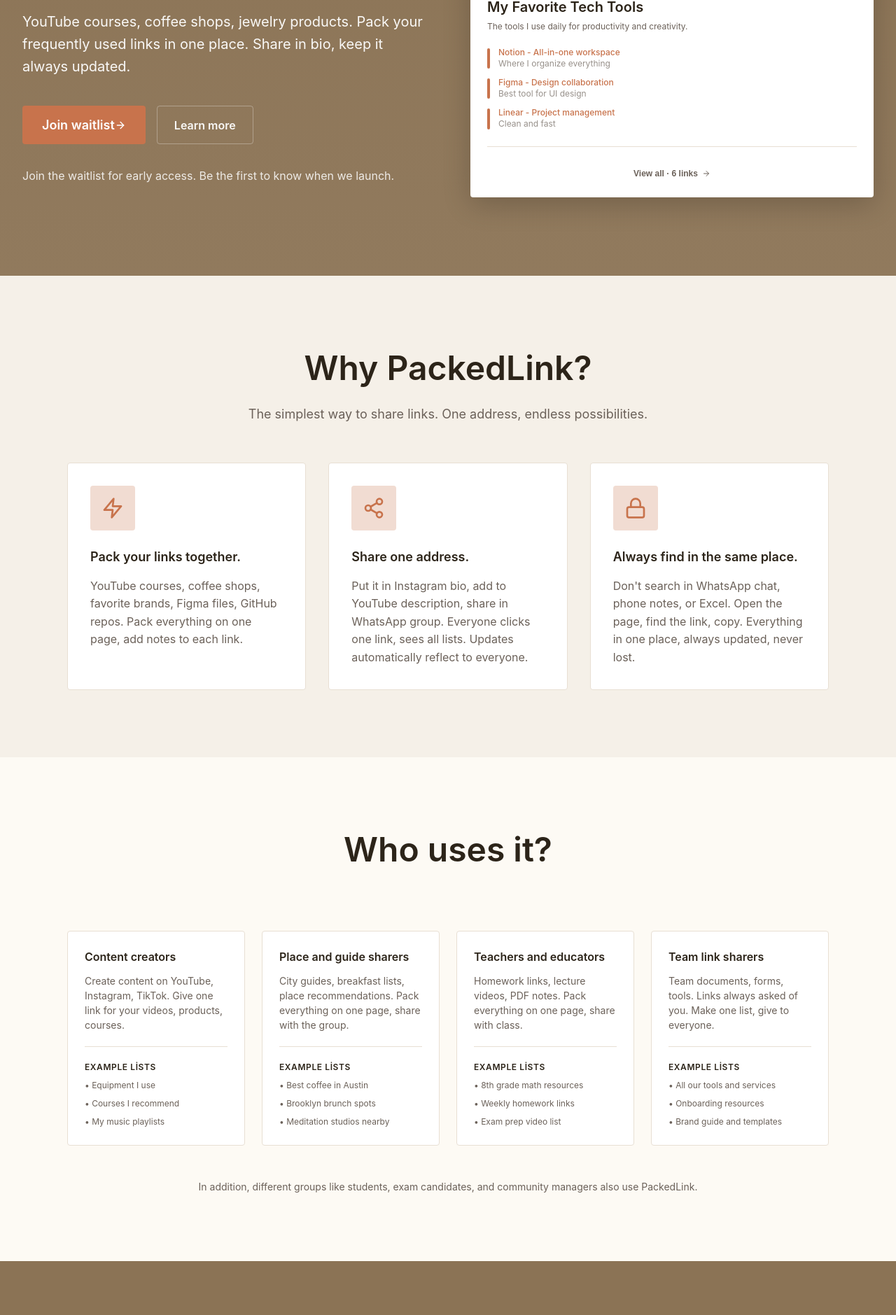
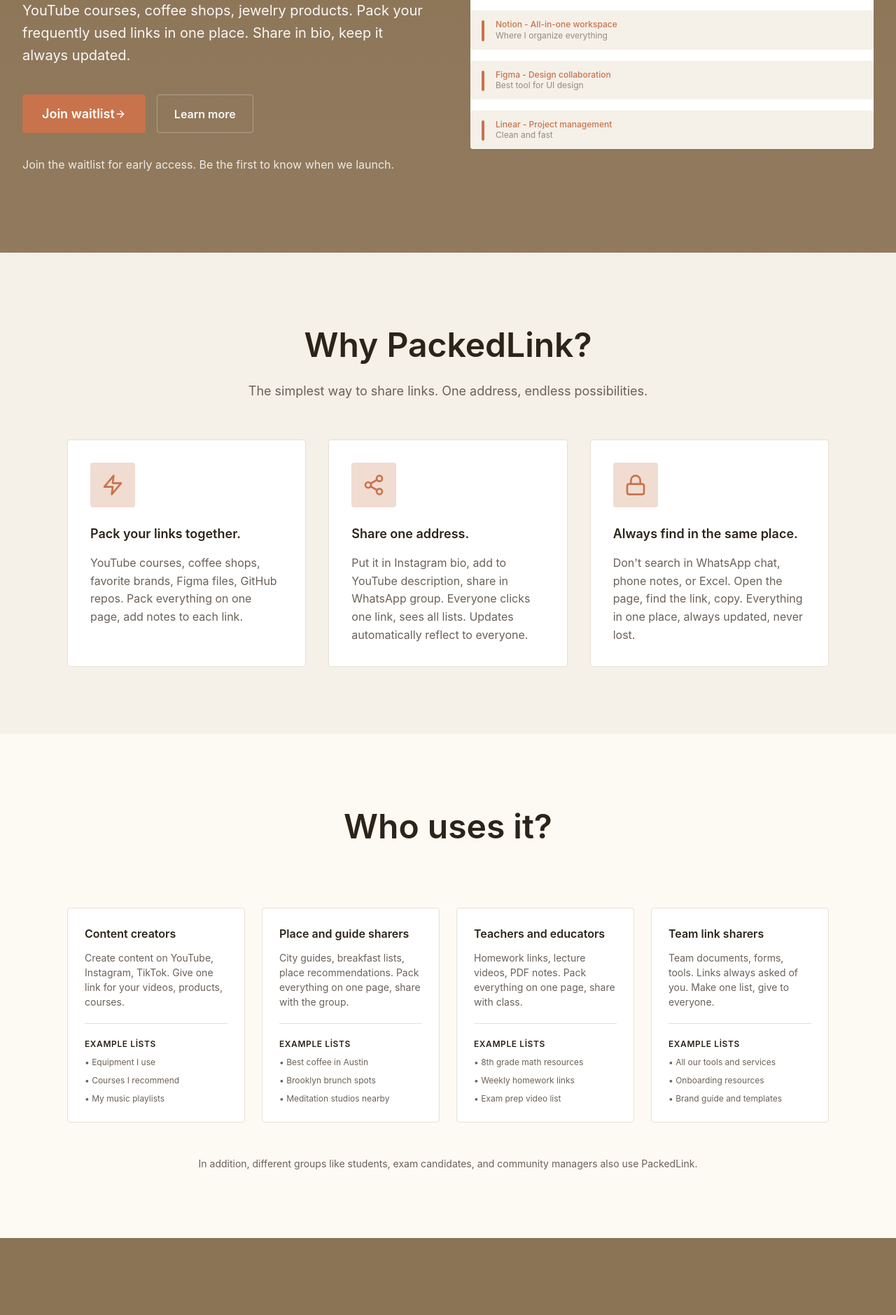
Before and after one commit to miratcan/packedlink.com, a Next.js app in the folder src/frontend/: page / in a window 1280 px wide. Shown: the part 294-2173 px from the top of the page at 70% size. Built offline with nearby package versions, Linux system fonts and the light colour scheme.

Commit message:
Refine hero example spacing

```diff
--- a/src/frontend/app/page.module.css
+++ b/src/frontend/app/page.module.css
@@ -206,9 +206,9 @@
 }
 
 .heroExampleCard {
-  background: white;
+  background: var(--color-surface);
   border-radius: var(--radius);
-  box-shadow: 0 10px 40px rgba(0, 0, 0, 0.2);
+  box-shadow: var(--shadow-sm);
   overflow: hidden;
   transition: transform 0.3s;
 }
@@ -223,7 +223,7 @@
 }
 
 .exampleCardBody {
-  padding: 1.5rem;
+  padding: var(--spacing-lg);
 }
 
 .exampleProfile {
@@ -277,12 +277,15 @@
 .exampleLinks {
   display: flex;
   flex-direction: column;
-  gap: 0.75rem;
+  gap: var(--spacing-sm);
 }
 
 .exampleLink {
   display: flex;
-  gap: 0.75rem;
+  gap: var(--spacing-sm);
+  padding: var(--spacing-xs) var(--spacing-sm);
+  border-radius: var(--radius);
+  background: var(--color-cream);
 }
 
 .exampleLinkBar {
--- a/src/frontend/app/page.tsx
+++ b/src/frontend/app/page.tsx
@@ -6,18 +6,25 @@ import styles from './page.module.css'
 export default function HomePage() {
   return (
     <div className={styles.homepage}>
-      {/* Header */}
       <Header />
 
-      {/* Hero Section */}
+      <Hero />
+      <ValueProps />
+      <UseCases />
+      <Trust />
+      <WaitlistSection />
+      <Footer />
+    </div>
+  )
+}
+
+function Hero() {
+  return (
     <section className={styles.heroSection}>
       <div className={styles.heroContainer}>
         <div className={styles.heroGrid}>
-            {/* Left side: Content */}
           <div className={styles.heroContent}>
-              <h1 className={styles.heroTitle}>
-                Pack your links. Share anywhere.
-              </h1>
+            <h1 className={styles.heroTitle}>Pack your links. Share anywhere.</h1>
 
             <p className={styles.heroSubtitle}>
               YouTube courses, coffee shops, jewelry products. Pack your frequently used links in one place. Share in bio, keep it always updated.
@@ -41,11 +48,8 @@ export default function HomePage() {
             </p>
           </div>
 
-            {/* Right side: Example Card */}
           <div className={styles.heroExampleWrapper}>
             <div className={styles.heroExampleCard}>
-                <div className={styles.exampleCardHeader}></div>
-                <div className={styles.exampleCardBody}>
               <div className={styles.exampleProfile}>
                 <div className={styles.exampleAvatar}>
                   <span className={styles.exampleAvatarText}>S</span>
@@ -56,9 +60,7 @@ export default function HomePage() {
                 </div>
               </div>
 
-                  <h3 className={styles.exampleCardTitle}>
-                    My Favorite Tech Tools
-                  </h3>
+              <h3 className={styles.exampleCardTitle}>My Favorite Tech Tools</h3>
               <p className={styles.exampleCardDesc}>
                 The tools I use daily for productivity and creativity.
               </p>
@@ -86,56 +88,41 @@ export default function HomePage() {
                   </div>
                 </div>
               </div>
-
-                  <div className={styles.exampleCardFooter}>
-                    <button className={styles.exampleViewAll}>
-                      View all · 6 links
-                      <svg width="12" height="12" viewBox="0 0 24 24" fill="none" stroke="currentColor" strokeWidth="2" strokeLinecap="round" strokeLinejoin="round">
-                        <line x1="5" y1="12" x2="19" y2="12"></line>
-                        <polyline points="12 5 19 12 12 19"></polyline>
-                      </svg>
-                    </button>
-                  </div>
-                </div>
             </div>
           </div>
         </div>
       </div>
 
-        {/* Decorative elements */}
       <div className={styles.heroBlob1}></div>
       <div className={styles.heroBlob2}></div>
     </section>
+  );
+}
 
-      {/* Value Proposition Section - "Why PackedLink?" */}
+function ValueProps() {
+  return (
     <section id="why" className={styles.valueSection}>
       <div className={styles.valueContainer}>
         <div className={styles.valueSectionHeader}>
-            <h2 className={styles.valueSectionTitle}>
-              Why PackedLink?
-            </h2>
+          <h2 className={styles.valueSectionTitle}>Why PackedLink?</h2>
           <p className={styles.valueSectionSubtitle}>
             The simplest way to share links. One address, endless possibilities.
           </p>
         </div>
 
         <div className={styles.valueGrid}>
-            {/* Feature 1 */}
           <div className={styles.featureCard}>
             <div className={styles.featureIconWrapper}>
               <svg className={styles.featureIcon} viewBox="0 0 24 24" fill="none" stroke="currentColor" strokeWidth="2" strokeLinecap="round" strokeLinejoin="round">
                 <polygon points="13 2 3 14 12 14 11 22 21 10 12 10 13 2"></polygon>
               </svg>
             </div>
-              <h3 className={styles.featureTitle}>
-                Pack your links together.
-              </h3>
+            <h3 className={styles.featureTitle}>Pack your links together.</h3>
             <p className={styles.featureDescription}>
               YouTube courses, coffee shops, favorite brands, Figma files, GitHub repos. Pack everything on one page, add notes to each link.
             </p>
           </div>
 
-            {/* Feature 2 */}
           <div className={styles.featureCard}>
             <div className={styles.featureIconWrapper}>
               <svg className={styles.featureIcon} viewBox="0 0 24 24" fill="none" stroke="currentColor" strokeWidth="2" strokeLinecap="round" strokeLinejoin="round">
@@ -146,15 +133,12 @@ export default function HomePage() {
                 <line x1="15.41" y1="6.51" x2="8.59" y2="10.49"></line>
               </svg>
             </div>
-              <h3 className={styles.featureTitle}>
-                Share one address.
-              </h3>
+            <h3 className={styles.featureTitle}>Share one address.</h3>
             <p className={styles.featureDescription}>
               Put it in Instagram bio, add to YouTube description, share in WhatsApp group. Everyone clicks one link, sees all lists. Updates automatically reflect to everyone.
             </p>
           </div>
 
-            {/* Feature 3 */}
           <div className={styles.featureCard}>
             <div className={styles.featureIconWrapper}>
               <svg className={styles.featureIcon} viewBox="0 0 24 24" fill="none" stroke="currentColor" strokeWidth="2" strokeLinecap="round" strokeLinejoin="round">
@@ -162,9 +146,7 @@ export default function HomePage() {
                 <path d="M7 11V7a5 5 0 0 1 10 0v4"></path>
               </svg>
             </div>
-              <h3 className={styles.featureTitle}>
-                Always find in the same place.
-              </h3>
+            <h3 className={styles.featureTitle}>Always find in the same place.</h3>
             <p className={styles.featureDescription}>
               Don't search in WhatsApp chat, phone notes, or Excel. Open the page, find the link, copy. Everything in one place, always updated, never lost.
             </p>
@@ -172,88 +154,57 @@ export default function HomePage() {
         </div>
       </div>
     </section>
+  );
+}
 
-      {/* Use Cases Section - "Who uses it?" */}
+function UseCases() {
+  return (
     <section id="who" className={styles.useCasesSection}>
       <div className={styles.useCasesContainer}>
         <div className={styles.useCasesSectionHeader}>
-            <h2 className={styles.useCasesSectionTitle}>
-              Who uses it?
-            </h2>
+          <h2 className={styles.useCasesSectionTitle}>Who uses it?</h2>
         </div>
 
         <div className={styles.useCasesGrid}>
-            {/* Case 1 - Content creators */}
-            <div className={styles.useCaseCard}>
-              <h3 className={styles.useCaseTitle}>
-                Content creators
-              </h3>
-              <p className={styles.useCaseDescription}>
-                Create content on YouTube, Instagram, TikTok. Give one link for your videos, products, courses.
-              </p>
-              <div className={styles.useCaseExamples}>
-                <p className={styles.useCaseExamplesTitle}>Example lists</p>
-                <ul className={styles.useCaseExampleList}>
-                  <li className={styles.useCaseExampleItem}>• Equipment I use</li>
-                  <li className={styles.useCaseExampleItem}>• Courses I recommend</li>
-                  <li className={styles.useCaseExampleItem}>• My music playlists</li>
-                </ul>
-              </div>
-            </div>
+          <UseCaseCard
+            title="Content creators"
+            description="Create content on YouTube, Instagram, TikTok. Give one link for your videos, products, courses."
+            examples={[
+              "• Equipment I use",
+              "• Courses I recommend",
+              "• My music playlists",
+            ]}
+          />
 
-            {/* Case 2 - Place and guide sharers */}
-            <div className={styles.useCaseCard}>
-              <h3 className={styles.useCaseTitle}>
-                Place and guide sharers
-              </h3>
-              <p className={styles.useCaseDescription}>
-                City guides, breakfast lists, place recommendations. Pack everything on one page, share with the group.
-              </p>
-              <div className={styles.useCaseExamples}>
-                <p className={styles.useCaseExamplesTitle}>Example lists</p>
-                <ul className={styles.useCaseExampleList}>
-                  <li className={styles.useCaseExampleItem}>• Best coffee in Austin</li>
-                  <li className={styles.useCaseExampleItem}>• Brooklyn brunch spots</li>
-                  <li className={styles.useCaseExampleItem}>• Meditation studios nearby</li>
-                </ul>
-              </div>
-            </div>
+          <UseCaseCard
+            title="Place and guide sharers"
+            description="City guides, breakfast lists, place recommendations. Pack everything on one page, share with the group."
+            examples={[
+              "• Best coffee in Austin",
+              "• Brooklyn brunch spots",
+              "• Meditation studios nearby",
+            ]}
+          />
 
-            {/* Case 3 - Teachers and educators */}
-            <div className={styles.useCaseCard}>
-              <h3 className={styles.useCaseTitle}>
-                Teachers and educators
-              </h3>
-              <p className={styles.useCaseDescription}>
-                Homework links, lecture videos, PDF notes. Pack everything on one page, share with class.
-              </p>
-              <div className={styles.useCaseExamples}>
-                <p className={styles.useCaseExamplesTitle}>Example lists</p>
-                <ul className={styles.useCaseExampleList}>
-                  <li className={styles.useCaseExampleItem}>• 8th grade math resources</li>
-                  <li className={styles.useCaseExampleItem}>• Weekly homework links</li>
-                  <li className={styles.useCaseExampleItem}>• Exam prep video list</li>
-                </ul>
-              </div>
-            </div>
+          <UseCaseCard
+            title="Teachers and educators"
+            description="Homework links, lecture videos, PDF notes. Pack everything on one page, share with class."
+            examples={[
+              "• 8th grade math resources",
+              "• Weekly homework links",
+              "• Exam prep video list",
+            ]}
+          />
 
-            {/* Case 4 - Team link sharers */}
-            <div className={styles.useCaseCard}>
-              <h3 className={styles.useCaseTitle}>
-                Team link sharers
-              </h3>
-              <p className={styles.useCaseDescription}>
-                Team documents, forms, tools. Links always asked of you. Make one list, give to everyone.
-              </p>
-              <div className={styles.useCaseExamples}>
-                <p className={styles.useCaseExamplesTitle}>Example lists</p>
-                <ul className={styles.useCaseExampleList}>
-                  <li className={styles.useCaseExampleItem}>• All our tools and services</li>
-                  <li className={styles.useCaseExampleItem}>• Onboarding resources</li>
-                  <li className={styles.useCaseExampleItem}>• Brand guide and templates</li>
-                </ul>
-              </div>
-            </div>
+          <UseCaseCard
+            title="Team link sharers"
+            description="Team documents, forms, tools. Links always asked of you. Make one list, give to everyone."
+            examples={[
+              "• All our tools and services",
+              "• Onboarding resources",
+              "• Brand guide and templates",
+            ]}
+          />
         </div>
 
         <div className={styles.useCasesFooter}>
@@ -263,66 +214,98 @@ export default function HomePage() {
         </div>
       </div>
     </section>
+  );
+}
 
-      {/* Trust Section */}
+type UseCaseCardProps = {
+  title: string;
+  description: string;
+  examples: string[];
+};
+
+function UseCaseCard({ title, description, examples }: UseCaseCardProps) {
+  return (
+    <div className={styles.useCaseCard}>
+      <h3 className={styles.useCaseTitle}>{title}</h3>
+      <p className={styles.useCaseDescription}>{description}</p>
+      <div className={styles.useCaseExamples}>
+        <p className={styles.useCaseExamplesTitle}>Example lists</p>
+        <ul className={styles.useCaseExampleList}>
+          {examples.map((example) => (
+            <li key={example} className={styles.useCaseExampleItem}>
+              {example}
+            </li>
+          ))}
+        </ul>
+      </div>
+    </div>
+  );
+}
+
+function Trust() {
+  return (
     <section className={styles.trustSection}>
       <div className={styles.trustContainer}>
         <div className={styles.trustGrid}>
-            {/* Trust item 1 */}
+          <TrustItem
+            title="Doesn't put you in a tracking trap"
+            description={"Doesn't get into tricks like \"Let's convert your followers to email list, add pixels.\""}
+            icon={
+              <path d="M12 22s8-4 8-10V5l-8-3-8 3v7c0 6 8 10 8 10z"></path>
+            }
+          />
+          <TrustItem
+            title="Doesn't sell or rent your data"
+            description="Doesn't use your links for ad targeting. Your lists are yours, we just store them."
+            icon={
+              <>
+                <ellipse cx="12" cy="5" rx="9" ry="3"></ellipse>
+                <path d="M21 12c0 1.66-4 3-9 3s-9-1.34-9-3"></path>
+                <path d="M3 5v14c0 1.66 4 3 9 3s9-1.34 9-3V5"></path>
+              </>
+            }
+          />
+          <TrustItem
+            title="You leave when you want"
+            description="Export your lists, close your account. We don't leave data behind."
+            icon={
+              <>
+                <path d="M9 21H5a2 2 0 0 1-2-2V5a2 2 0 0 1 2-2h4"></path>
+                <polyline points="16 17 21 12 16 7"></polyline>
+                <line x1="21" y1="12" x2="9" y2="12"></line>
+              </>
+            }
+          />
+        </div>
+      </div>
+    </section>
+  );
+}
+
+type TrustItemProps = {
+  title: string;
+  description: string;
+  icon: React.ReactNode;
+};
+
+function TrustItem({ title, description, icon }: TrustItemProps) {
+  return (
     <div className={styles.trustItem}>
       <div className={styles.trustItemHeader}>
         <div className={styles.trustIconWrapper}>
           <svg className={styles.trustIcon} viewBox="0 0 24 24" fill="none" stroke="currentColor" strokeWidth="2" strokeLinecap="round" strokeLinejoin="round">
-                    <path d="M12 22s8-4 8-10V5l-8-3-8 3v7c0 6 8 10 8 10z"></path>
+            {icon}
           </svg>
         </div>
-                <h3 className={styles.trustTitle}>Doesn't put you in a tracking trap</h3>
+        <h3 className={styles.trustTitle}>{title}</h3>
       </div>
-              <p className={styles.trustDescription}>
-                Doesn't get into tricks like "Let's convert your followers to email list, add pixels."
-              </p>
+      <p className={styles.trustDescription}>{description}</p>
     </div>
+  );
+}
 
-            {/* Trust item 2 */}
-            <div className={styles.trustItem}>
-              <div className={styles.trustItemHeader}>
-                <div className={styles.trustIconWrapper}>
-                  <svg className={styles.trustIcon} viewBox="0 0 24 24" fill="none" stroke="currentColor" strokeWidth="2" strokeLinecap="round" strokeLinejoin="round">
-                    <ellipse cx="12" cy="5" rx="9" ry="3"></ellipse>
-                    <path d="M21 12c0 1.66-4 3-9 3s-9-1.34-9-3"></path>
-                    <path d="M3 5v14c0 1.66 4 3 9 3s9-1.34 9-3V5"></path>
-                  </svg>
-                </div>
-                <h3 className={styles.trustTitle}>Doesn't sell or rent your data</h3>
-              </div>
-              <p className={styles.trustDescription}>
-                Doesn't use your links for ad targeting. Your lists are yours, we just store them.
-              </p>
-            </div>
-
-            {/* Trust item 3 */}
-            <div className={styles.trustItem}>
-              <div className={styles.trustItemHeader}>
-                <div className={styles.trustIconWrapper}>
-                  <svg className={styles.trustIcon} viewBox="0 0 24 24" fill="none" stroke="currentColor" strokeWidth="2" strokeLinecap="round" strokeLinejoin="round">
-                    <path d="M9 21H5a2 2 0 0 1-2-2V5a2 2 0 0 1 2-2h4"></path>
-                    <polyline points="16 17 21 12 16 7"></polyline>
-                    <line x1="21" y1="12" x2="9" y2="12"></line>
-                  </svg>
-                </div>
-                <h3 className={styles.trustTitle}>You leave when you want</h3>
-              </div>
-              <p className={styles.trustDescription}>
-                Export your lists, close your account. We don't leave data behind.
-              </p>
-            </div>
-          </div>
-        </div>
-      </section>
-
-      <WaitlistSection />
-
-      {/* Footer */}
+function Footer() {
+  return (
     <footer className={styles.footer}>
       <div className={styles.footerContainer}>
         <div className={styles.footerInner}>
@@ -330,12 +313,9 @@ export default function HomePage() {
             <div className={styles.footerLogoIcon}></div>
             <span className={styles.footerLogoText}>PackedLink</span>
           </div>
-            <p className={styles.footerCopyright}>
-              © 2024 PackedLink
-            </p>
+          <p className={styles.footerCopyright}>© 2024 PackedLink</p>
         </div>
       </div>
     </footer>
-    </div>
-  )
+  );
 }
```
Lines whose indentation alone changed are shown as unchanged.
